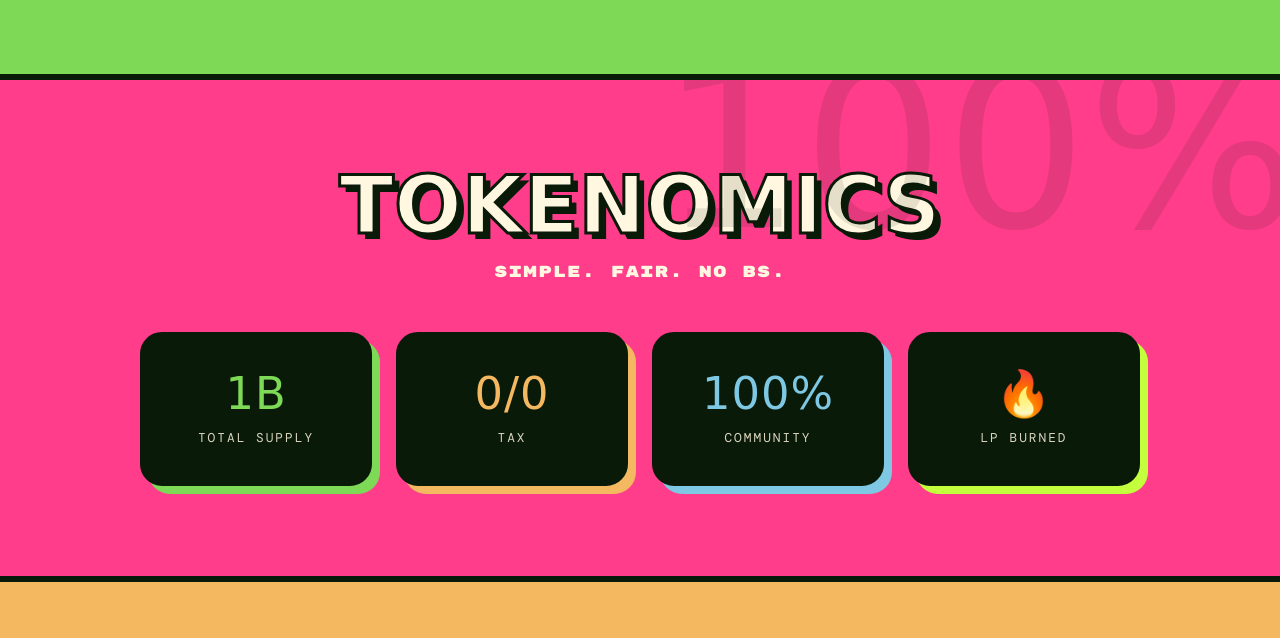
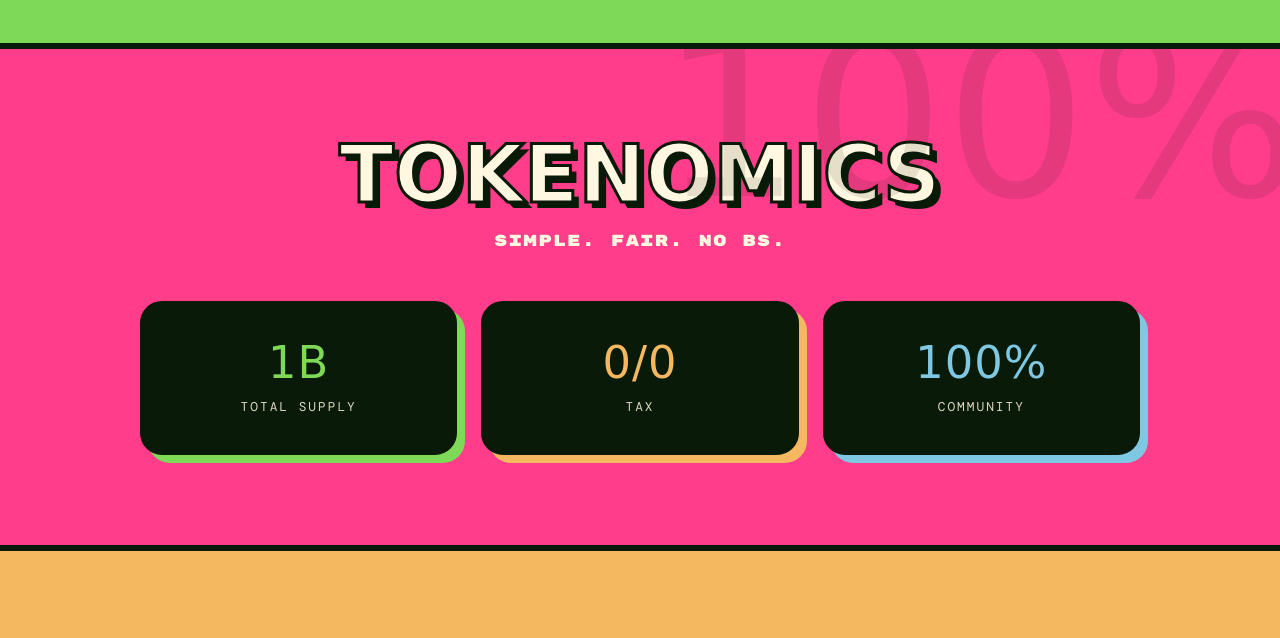
Before and after one commit to daycaller/lezard, a plain HTML site: page index.html in a window 1280 px wide. Shown: the part 3165-3803 px from the top of the page. Drawn offline with nearby package versions, Linux system fonts and the light colour scheme; a web font is replaced by a local one.

Commit message:
Add files via upload

```diff
--- a/index.html
+++ b/index.html
@@ -976,7 +976,7 @@
     <p>For years he lived in Telegram sticker packs, quietly greeting <em>millions of people across millions of chats</em>. He never asked for anything. He never gave financial advice. He just waved.</p>
     <p>One day, the colony asked: <em>"what if the lezard had a home of his own?"</em> Built on the chain where he was born. The Open Network. The chain inside Telegram, where the lezard has always lived.</p>
     <p>So we gave him one.</p>
-    <p>No VCs. No private sale. No team allocation. No twelve-page roadmap. Just <em>0/0 tax</em>, burned liquidity, and a community that already loved him.</p>
+    <p>No VCs. No private sale. No team allocation. No twelve-page roadmap. Just <em>0/0 tax</em> and a community that already loved him.</p>
     <p>The best part of crypto isn't the chart. It's the colony. The lezard knew this all along. He was just waiting for us to figure it out.</p>
     <p class="signature">— ssssss 🦎</p>
   </div>
@@ -1044,10 +1044,6 @@
     <div class="stat">
       <div class="value">100%</div>
       <div class="label">Community</div>
-    </div>
-    <div class="stat">
-      <div class="value">🔥</div>
-      <div class="label">LP Burned</div>
     </div>
   </div>
 </section>
```
Also changed, not shown: 1 other file.
